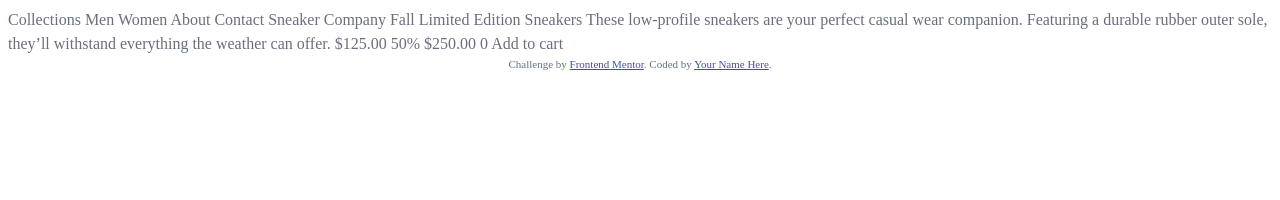
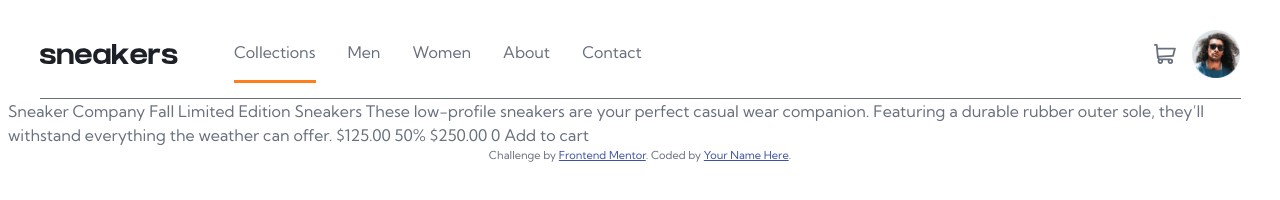
Before and after one commit to abu-hasib/sneakers-ecommerce-mini, a plain HTML site: page index.html in a window 1280 px wide. Drawn offline with Linux system fonts and the light colour scheme.

Commit message:
nav header

```diff
--- a/index.html
+++ b/index.html
@@ -6,8 +6,10 @@
 		<!-- displays site properly based on user's device -->
 
 		<link rel="icon" type="image/png" sizes="32x32" href="./images/favicon-32x32.png" />
+		<!-- custom css -->
 		<link rel="stylesheet" href="style.css" />
 
+		<!-- google fonts -->
 		<link rel="preconnect" href="https://fonts.googleapis.com" />
 		<link rel="preconnect" href="https://fonts.gstatic.com" crossorigin />
 		<link
@@ -29,11 +31,39 @@
 		</style>
 	</head>
 	<body>
-		<p>
-			Collections Men Women About Contact Sneaker Company Fall Limited Edition Sneakers These
-			low-profile sneakers are your perfect casual wear companion. Featuring a durable rubber outer
-			sole, they’ll withstand everything the weather can offer. $125.00 50% $250.00 0 Add to cart
-		</p>
+		<header class="flex container header">
+			<div class="flex brand-plus">
+				<div>
+					<img src="./images/logo.svg" alt="sneaker brand" srcset="" />
+				</div>
+				<nav>
+					<ul class="primary-navigation underline-indicators flex" style="--gap: 2rem">
+						<li class="active">
+							<a class="text-gray" href="#">Collections</a>
+						</li>
+						<li>
+							<a class="text-gray" href="#">Men</a>
+						</li>
+						<li>
+							<a class="text-gray" href="#">Women</a>
+						</li>
+						<li>
+							<a class="text-gray" href="#">About</a>
+						</li>
+						<li>
+							<a class="text-gray" href="#">Contact</a>
+						</li>
+					</ul>
+				</nav>
+			</div>
+			<div class="flex cart-plus">
+				<img src="./images/icon-cart.svg" alt="cart icon" srcset="" />
+				<img src="./images/image-avatar.png" alt="shopper avatar" class="shopper" />
+			</div>
+		</header>
+		Sneaker Company Fall Limited Edition Sneakers These low-profile sneakers are your perfect casual
+		wear companion. Featuring a durable rubber outer sole, they’ll withstand everything the weather
+		can offer. $125.00 50% $250.00 0 Add to cart
 		<div class="attribution">
 			Challenge by
 			<a href="https://www.frontendmentor.io?ref=challenge" target="_blank">Frontend Mentor</a>.
--- a/style.css
+++ b/style.css
@@ -58,6 +58,7 @@ body {
 	line-height: 1.5;
 	background-color: hsl(var(--light));
 	color: hsl(var(--clr-dark-gray-blue));
+	font-family: var(--ff-sans-normal);
 	min-height: 100vh;
 	text-rendering: optimizeSpeed;
 }
@@ -190,3 +191,48 @@ select {
 .fs-600 {
 	line-height: 1.1;
 }
+
+/* -----------*/
+/* Components */
+/* -----------*/
+.header {
+	justify-content: space-between;
+	align-items: center;
+	position: relative;
+}
+
+.header::after {
+	content: '';
+	position: absolute;
+	width: 95%;
+	height: 100%;
+	margin: 2rem 0;
+	border-bottom: 0.05em solid hsl(var(--clr-dark-gray-blue));
+}
+.brand-plus {
+	align-items: center;
+}
+.primary-navigation li {
+	list-style: none;
+}
+.primary-navigation a {
+	text-decoration: none;
+}
+
+.underline-indicators > * {
+	cursor: pointer;
+	padding: var(--underline-gap, 1rem) 0;
+}
+
+.underline-indicators .active {
+	border-bottom: 0.2rem solid hsl(var(--clr-accent));
+}
+
+.cart-plus {
+	align-items: center;
+}
+
+.shopper {
+	width: 3em;
+	height: 3em;
+}
```
